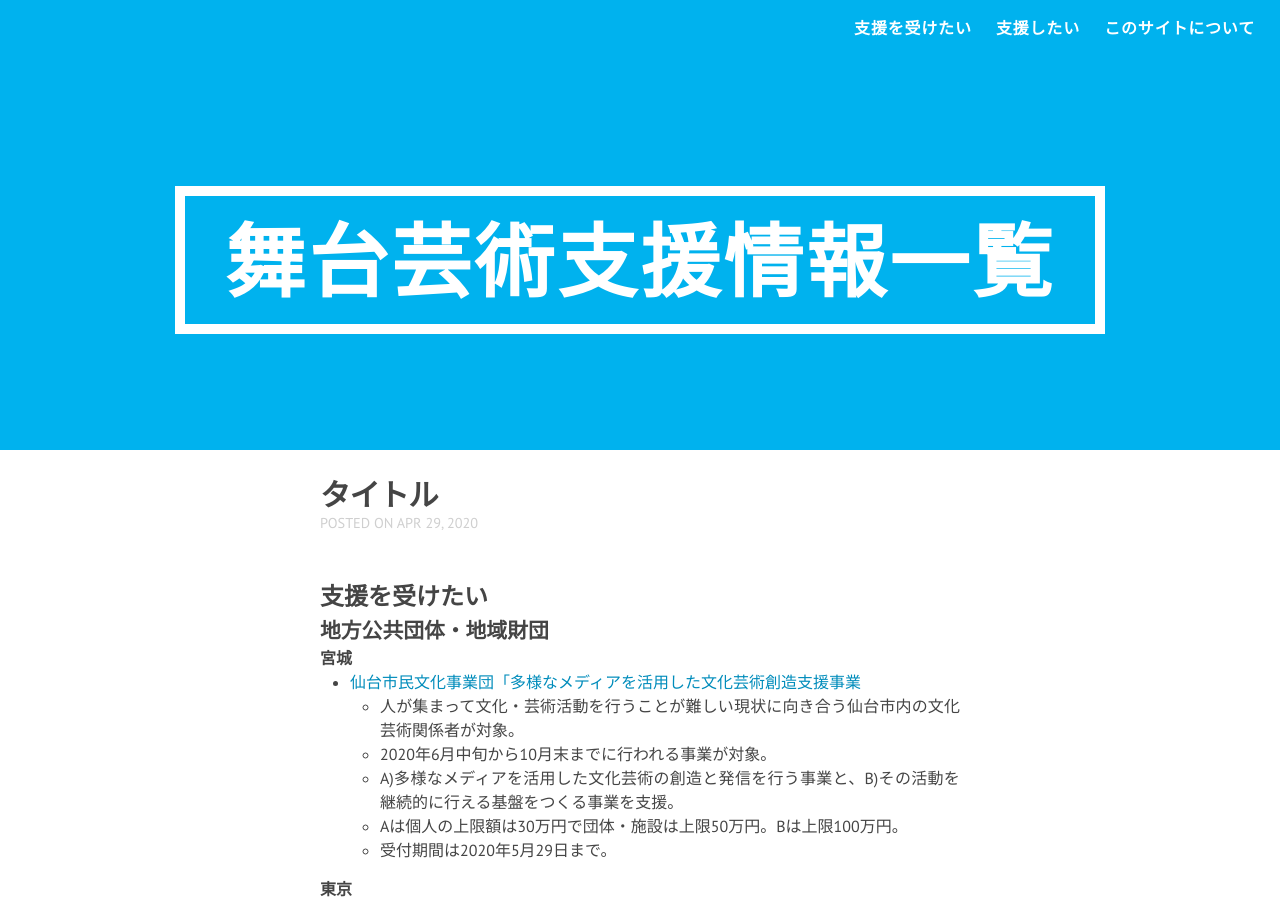
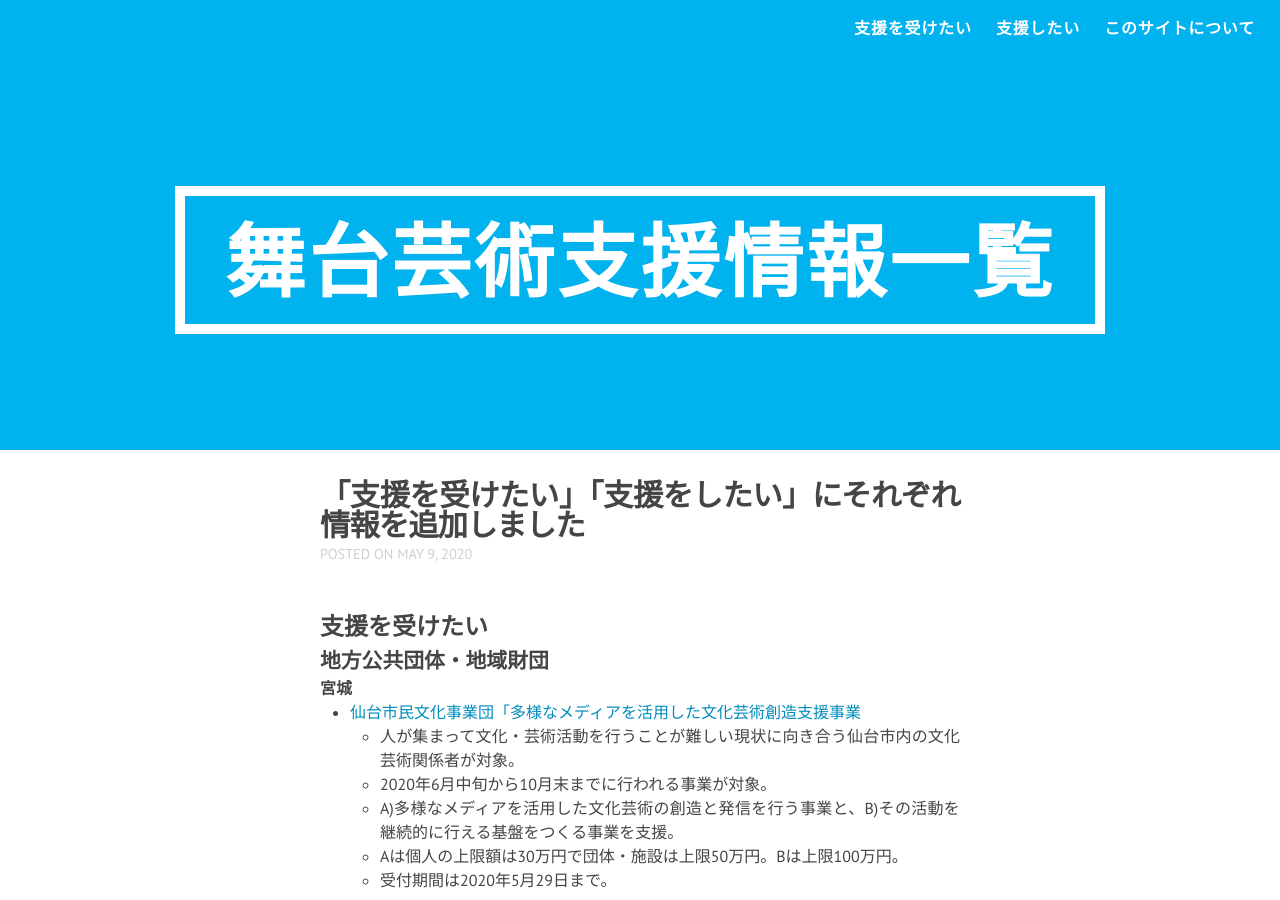
Before and after one commit to a-okuda/resources-for-artists, a Jekyll site: the page built from _posts/2020-05-08-news-artists-supporters.md, in a window 1280 px wide and 900 px high. Built offline with Jekyll 4.4.1, drawn with Linux system fonts in a browser that asks for light colours; nearby versions of some CDN libraries.

Commit message:
Update 2020-05-08-news-artists-supporters.md

```diff
--- a/_posts/2020-05-08-news-artists-supporters.md
+++ b/_posts/2020-05-08-news-artists-supporters.md
@@ -1,7 +1,7 @@
 ---
 layout: post
-title: "タイトル"
-date: 2020-04-29
+title: "「支援を受けたい」「支援をしたい」にそれぞれ情報を追加しました"
+date: 2020-05-09
 categories:
 ---
 ## 支援を受けたい
```
